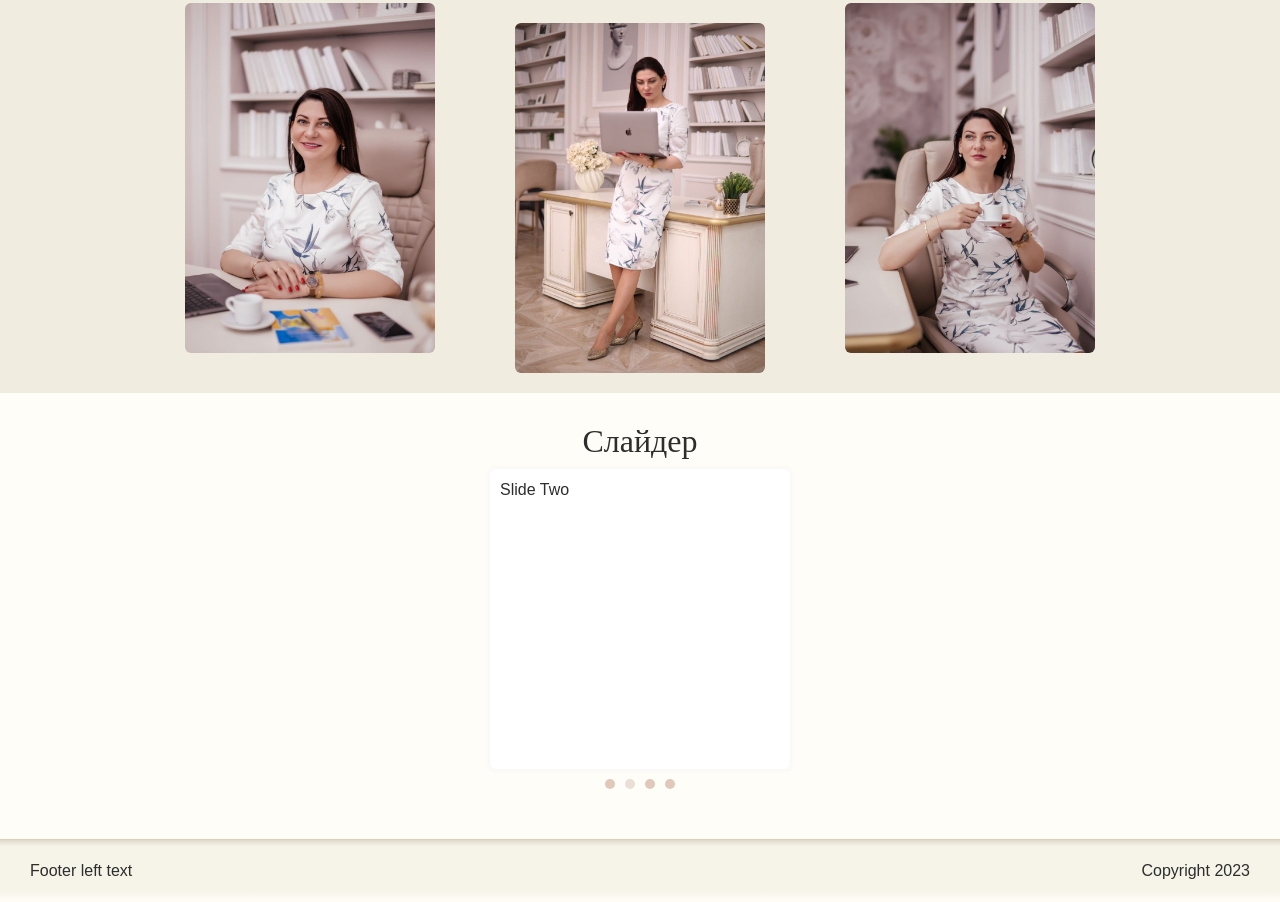
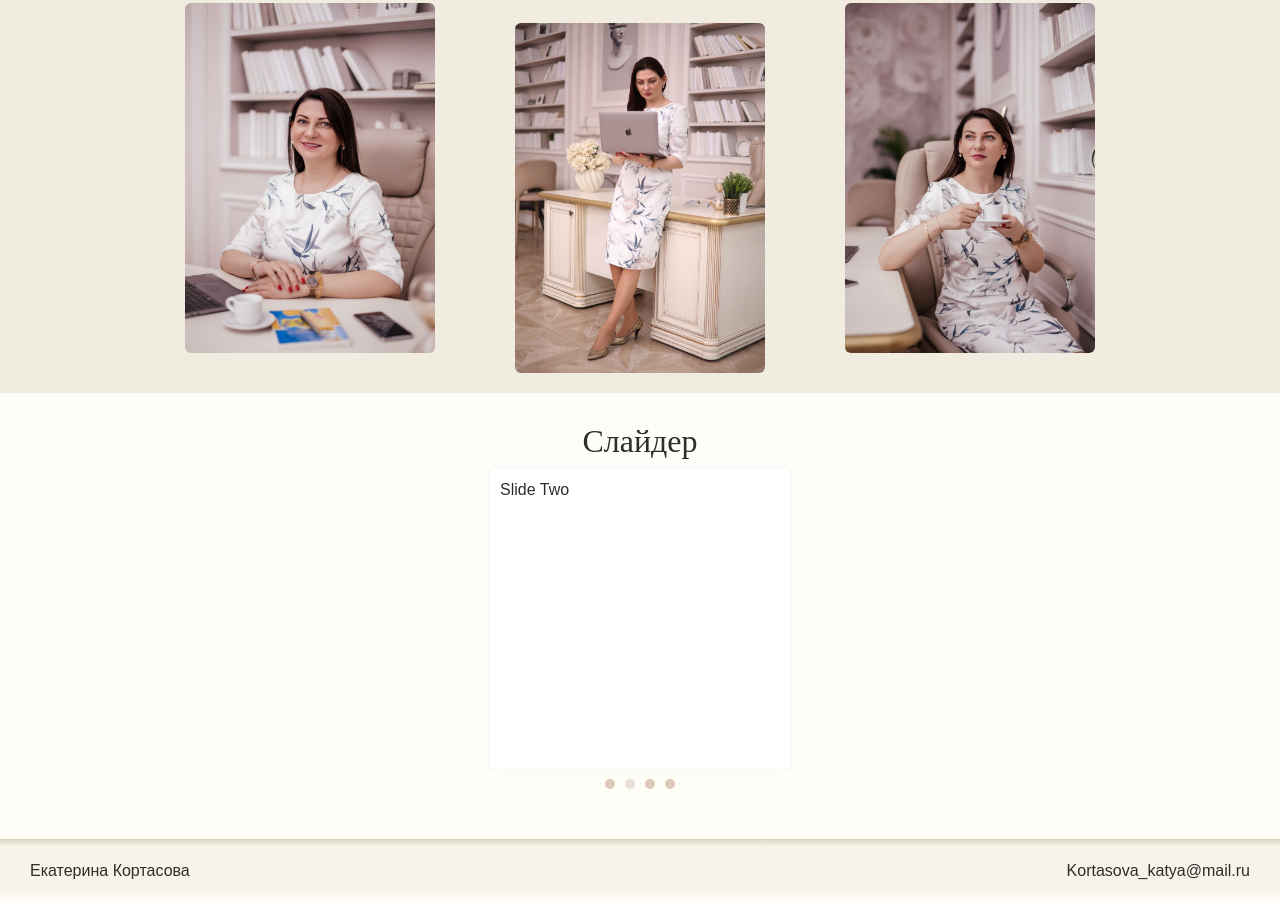
Before and after one commit to TomSssM/psychology-website, a website: page index.html in a window 1280 px wide. Shown: the part 2493-3395 px from the top of the page. Drawn offline with nearby package versions, Linux system fonts and the light colour scheme; files that its build step writes are made by us from their sources.

Commit message:
update the footer

```diff
--- a/index.html
+++ b/index.html
@@ -232,10 +232,10 @@
   </main>
   <footer class="footer">
     <div class="footer__content">
-      Footer left text
+      Екатерина Кортасова
     </div>
     <div class="footer__side">
-      Copyright 2023
+      <a class="link" href="mailto:Kortasova_katya@mail.ru">Kortasova_katya@mail.ru</a>
     </div>
   </footer>
 </body>
--- a/src/styles.scss
+++ b/src/styles.scss
@@ -230,6 +230,11 @@ html {
     width: 28px;
     height: 28px;
   }
+}
+
+.link {
+  display: inline;
+  cursor: pointer;
 }
 
 .icon {
```
Also changed, not shown: 1 other file.
